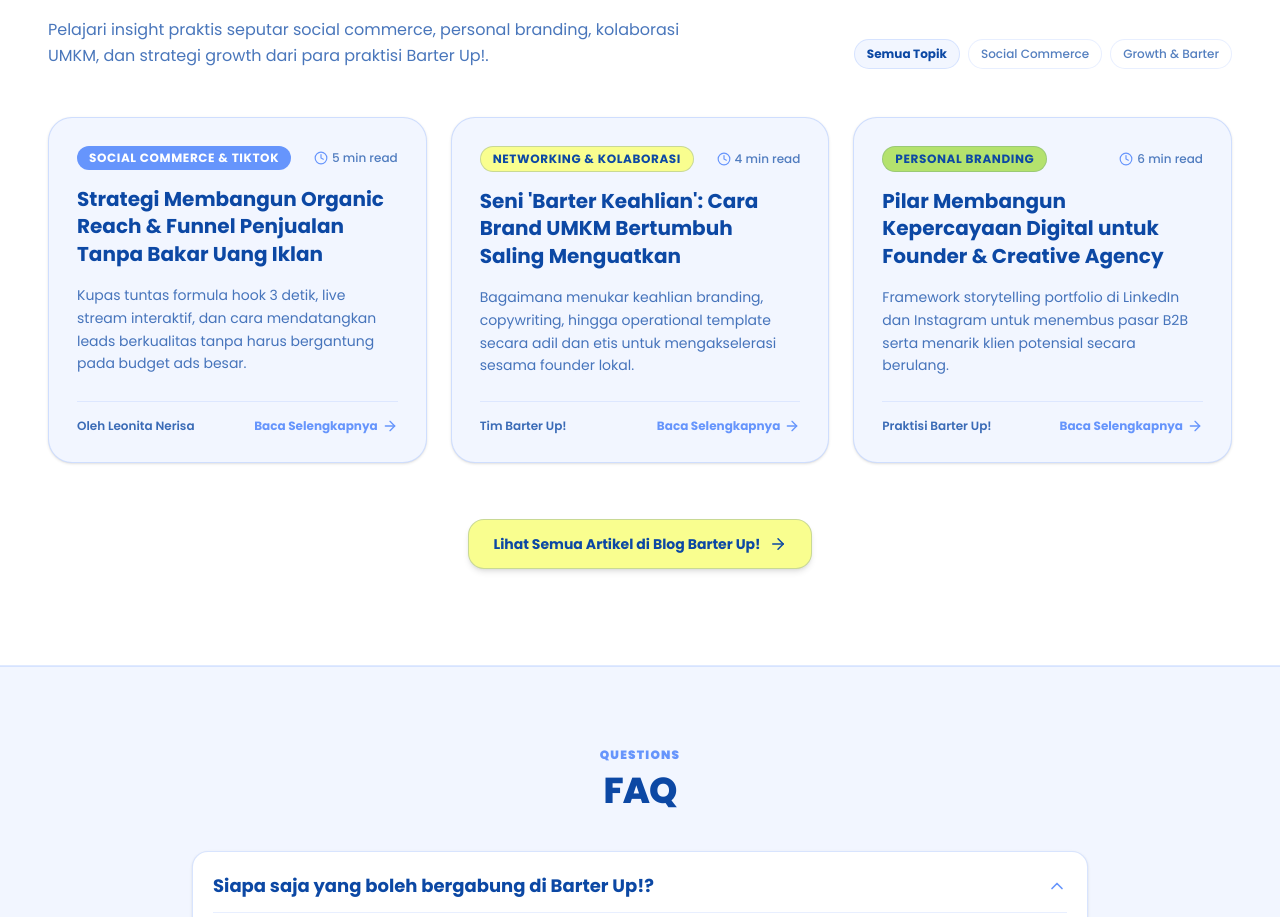
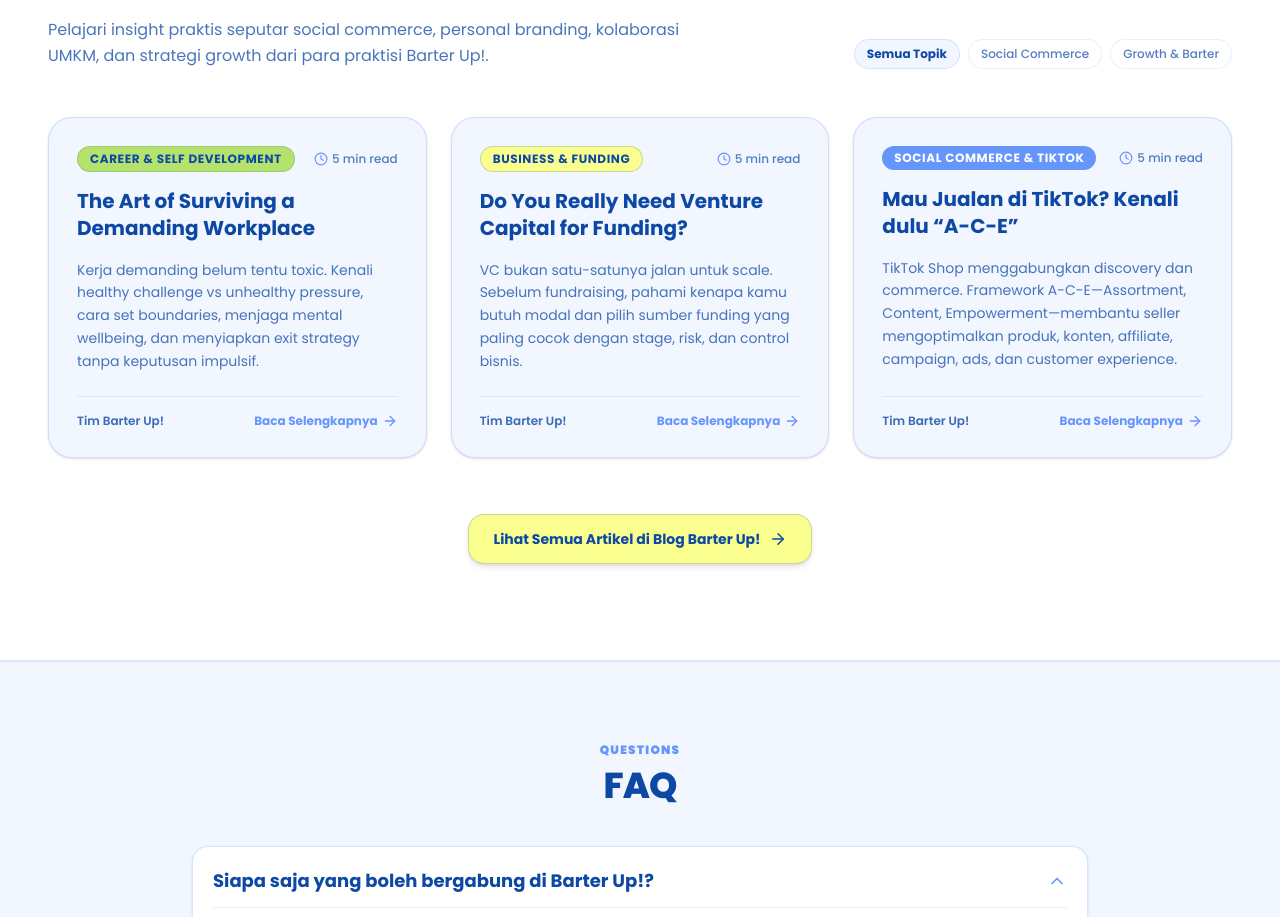
Before and after one commit to barterup-id/Website-Barter-Up-, a Next.js app: page / in a window 1280 px wide. Shown: the part 4156-5073 px from the top of the page. Built offline with nearby package versions, Linux system fonts and the light colour scheme.

Commit message:
fix: update homepage article source

```diff
--- a/app/page.tsx
+++ b/app/page.tsx
@@ -37,66 +37,69 @@
 
   const articlesData: (ArticleItem & {filterCategory: string})[] = [
     {
-      id: 'organic-reach',
+      id: 'demanding-workplace',
+      filterCategory: 'Growth & Barter',
+      category: 'Career & Self Development',
+      categoryTheme: 'bg-[#b4e26d] text-[#0c48a4] border border-[#0c48a4]/15',
+      readTime: '5 min read',
+      title: 'The Art of Surviving a Demanding Workplace',
+      summary: 'Kerja demanding belum tentu toxic. Kenali healthy challenge vs unhealthy pressure, cara set boundaries, menjaga mental wellbeing, dan menyiapkan exit strategy tanpa keputusan impulsif.',
+      author: 'Tim Barter Up!',
+      keyTakeaways: [
+        'Demanding workplace masih bisa sehat kalau ada respect, support, dan psychological safety.',
+        'Professional boundaries adalah energy management, prioritization, communication clarity, dan sustainability.',
+        'Kalau pressure sudah menggerus kesehatan dan growth, siapkan exit strategy secara strategis, bukan impulsif.',
+      ],
+      content: [
+        'Hustle culture sering bikin kita salah kaprah: sibuk dianggap achievement, fast response jadi ekspektasi, dan burnout malah dinormalisasi. Padahal productivity bukan self-worth. Jadi sebelum buru-buru resign, pertanyaan pertamanya bukan “kerjaan gue berat nggak?”, tapi “environment ini masih sehat nggak?”',
+        'Healthy workplace tetap bisa punya high standard. Bedanya, feedback membantu growth, mistakes jadi bahan belajar, komunikasi jelas, workload dikelola, dan pressure datang bersama support. Red flag mulai kelihatan ketika feedback berubah jadi humiliation, kamu takut speak up, workload terus overload, blaming culture jadi normal, atau badan tetap exhausted bahkan setelah istirahat.',
+        'Survival skill berikutnya adalah boundaries. Boundaries bukan berarti lazy atau difficult; ini soal energy management dan prioritization. Daripada bilang “I can’t”, coba: “I can help, but I need to adjust my priorities first.” Kalau semua dianggap urgent, tanyakan mana yang harus jadi priority. Protect peak-energy hours, stop glorifying multitasking, dan sisipkan recovery moments.',
+        'Bikin juga mental survival kit: detach dari office drama, punya support system di luar kerja, dan jaga identitas supaya hidupmu nggak cuma soal pekerjaan. Small rituals seperti jalan, olahraga, journaling, musik, meditasi, atau digital detox bisa membantu recovery. Kamu tetap bisa perform professionally tanpa mengorbankan emotional wellbeing.',
+        'Kalau anxiety sudah konstan, kesehatan terus menurun, growth mandek, values nggak lagi aligned, atau toxicity sudah dianggap normal, mulai siapkan next chapter. Bangun emergency savings, update CV dan LinkedIn, riset job market, upgrade skill, networking, dan rapikan portfolio. The best resignation is prepared, not impulsive.',
+      ],
+    },
+    {
+      id: 'venture-capital-funding',
+      filterCategory: 'Growth & Barter',
+      category: 'Business & Funding',
+      categoryTheme: 'bg-[#f9fe8f] text-[#0c48a4] border border-[#0c48a4]/20',
+      readTime: '5 min read',
+      title: 'Do You Really Need Venture Capital for Funding?',
+      summary: 'VC bukan satu-satunya jalan untuk scale. Sebelum fundraising, pahami kenapa kamu butuh modal dan pilih sumber funding yang paling cocok dengan stage, risk, dan control bisnis.',
+      author: 'Tim Barter Up!',
+      keyTakeaways: [
+        'Mulai dari “why”: jangan fundraising hanya karena butuh more money atau karena funding terlihat keren.',
+        'Alternatif startup funding mencakup bootstrapping, 3F, angel investor, grants, bank, P2P lending, sampai institutional investor.',
+        'Venture capital cocok untuk profil bisnis tertentu dan datang dengan trade-off, termasuk ownership/control dan ekspektasi growth.',
+      ],
+      content: [
+        'Banyak founder menganggap startup funding sama dengan venture capital. Padahal sebelum bikin pitch deck, jawab dulu satu pertanyaan simpel: why do you need funding? “I just need more money” tanpa use case yang jelas bukan strategy. Raising money just because it’s cool juga bisa punya konsekuensi: external funding dapat berarti sebagian control bisnis ikut berpindah.',
+        'Kalau bisnis masih bisa tumbuh dari cash flow sendiri, bootstrapping alias pakai modal sendiri bisa menjaga ownership dan fleksibilitas. Ada juga 3F—family, friends and fools—serta angel investor seperti wealthy individuals atau family office. Untuk bisnis tertentu, grants, incubator, accelerator, dan government incentives juga bisa jadi opsi non-VC.',
+        'Butuh debt financing? Bank bisa relevan untuk SME, terutama ketika bisnis punya credit profile dan kemampuan repayment yang jelas; collateral bisa menjadi pertimbangan. P2P lending menawarkan proses yang lebih quick dan flexible serta collateral yang bisa optional, tetapi cost of capital perlu dihitung hati-hati. Intinya: “cepat cair” belum tentu “paling sehat buat bisnis.”',
+        'Venture capital lebih identik dengan early-stage startup, khususnya tech company dengan potensi high growth dan high return. VC membawa capital dan bisa membuka network, tetapi founder perlu siap dengan dilution, governance, dan growth expectations. Di tahap lebih mature ada corporate VC, growth VC, sovereign wealth fund, private equity, hingga akhirnya public market atau IPO.',
+        'Jadi, do you really need VC? Jangan mulai dari nama investornya—mulai dari kebutuhan bisnis. Tentukan berapa modal yang dibutuhkan, untuk apa, kapan harus menghasilkan return, dan seberapa besar ownership/control yang rela kamu tukar. Funding terbaik bukan yang paling prestigious, tapi yang paling fit dengan business model dan stage kamu.',
+      ],
+    },
+    {
+      id: 'tiktok-ace',
       filterCategory: 'Social Commerce',
       category: 'Social Commerce & TikTok',
       categoryTheme: 'bg-[#6695fc] text-white',
       readTime: '5 min read',
-      title: 'Strategi Membangun Organic Reach & Funnel Penjualan Tanpa Bakar Uang Iklan',
-      summary:
-        'Kupas tuntas formula hook 3 detik, live stream interaktif, dan cara mendatangkan leads berkualitas tanpa harus bergantung pada budget ads besar.',
-      author: 'Oleh Leonita Nerisa',
+      title: 'Mau Jualan di TikTok? Kenali dulu “A-C-E”',
+      summary: 'TikTok Shop menggabungkan discovery dan commerce. Framework A-C-E—Assortment, Content, Empowerment—membantu seller mengoptimalkan produk, konten, affiliate, campaign, ads, dan customer experience.',
+      author: 'Tim Barter Up!',
       keyTakeaways: [
-        '3 detik pertama menentukan retensi penonton hingga 60% lebih lama',
-        'Live stream interaktif bukan sekadar jualan, melainkan ajang tanya jawab konsultatif',
-        'Bangun database leads langsung ke WhatsApp/CRM daripada membiarkan traffic menguap',
+        'A = Assortment: optimalkan product listing, hero SKU, pricing, promotion, keywords, dan product discovery.',
+        'C = Content: gunakan short video, livestream, self-brand content, KOL, dan creator affiliate untuk trigger demand.',
+        'E = Empowerment: perkuat customer experience, campaign, marketing, advertising, dan operational execution.',
       ],
       content: [
-        'Banyak brand UMKM terjebak dalam siklus ketergantungan pada paid traffic berbiaya tinggi. Ketika budget habis, konversi seketika anjlok. Di sesi Barter Up! bulan lalu, kami membedah bagaimana konten organik terstruktur dapat menjadi aset jangka panjang yang terus menghasilkan lead.',
-        'Kuncinya bukan memproduksi puluhan video acak setiap hari, melainkan memahami pemicu emosional audiens dalam 3 detik pembuka: sajikan masalah nyata yang mereka hadapi saat ini juga, lalu berikan solusi instan yang bisa langsung diuji coba.',
-        'Melalui kombinasi cerita otentik di balik layar dan sesi live shopping berbasis edukasi, sebuah brand fashion lokal anggota Barter Up! berhasil mencatat lonjakan penjualan 300% secara organik tanpa menaikkan alokasi iklan berbayar sepeser pun.',
-      ],
-    },
-    {
-      id: 'barter-keahlian',
-      filterCategory: 'Growth & Barter',
-      category: 'Networking & Kolaborasi',
-      categoryTheme: 'bg-[#f9fe8f] text-[#0c48a4] border border-[#0c48a4]/20',
-      readTime: '4 min read',
-      title: "Seni 'Barter Keahlian': Cara Brand UMKM Bertumbuh Saling Menguatkan",
-      summary:
-        'Bagaimana menukar keahlian branding, copywriting, hingga operational template secara adil dan etis untuk mengakselerasi sesama founder lokal.',
-      author: 'Tim Barter Up!',
-      keyTakeaways: [
-        'Tentukan nilai waktu dan output yang setara sebelum memulai barter',
-        'Gunakan perjanjian sederhana tertulis agar ekspektasi kedua belah pihak jelas',
-        'Fokus pada win-win impact jangka panjang, bukan hitungan transaksional sempit',
-      ],
-      content: [
-        'Barter keahlian adalah cara paling elegan bagi para profesional muda dan founder rintisan untuk memangkas kurva belajar tanpa harus mengeluarkan biaya konsultasi puluhan juta rupiah.',
-        'Misalnya, seorang copywriter yang membutuhkan audit website bisa menukar 3 artikel SEO berkualitas tinggi dengan sesi perbaikan kode dari seorang web developer berpengalaman. Keduanya mendapatkan output berkualitas tinggi dengan investasi tenaga keahlian masing-masing.',
-        'Di komunitas Barter Up!, kami menyusun formulir pemetaan kompetensi terstruktur sehingga setiap anggota dapat menemukan rekan barter yang tepat dengan nilai pertukaran yang adil dan transparan.',
-      ],
-    },
-    {
-      id: 'personal-branding',
-      filterCategory: 'Growth & Barter',
-      category: 'Personal Branding',
-      categoryTheme: 'bg-[#b4e26d] text-[#0c48a4] border border-[#0c48a4]/15',
-      readTime: '6 min read',
-      title: 'Pilar Membangun Kepercayaan Digital untuk Founder & Creative Agency',
-      summary:
-        'Framework storytelling portfolio di LinkedIn dan Instagram untuk menembus pasar B2B serta menarik klien potensial secara berulang.',
-      author: 'Praktisi Barter Up!',
-      keyTakeaways: [
-        'Orang membeli dari orang yang mereka percaya dan kenal ceritanya',
-        'Dokumentasikan proses kerja dan kegagalan yang berhasil diatasi',
-        'Sertakan bukti konkret angka dan testimoni klien dalam setiap studi kasus',
-      ],
-      content: [
-        'Di era kecerdasan buatan dan otomatisasi, diferensiasi terbesar seorang profesional atau agensi kreatif terletak pada reputasi dan kedalaman perspektif pribadinya.',
-        'Alih-alih hanya memamerkan hasil visual yang sudah jadi, founder yang sukses membangun trust digital selalu menceritakan proses di baliknya: mengapa keputusan tertentu diambil, bagaimana tantangan teknis diselesaikan, dan dampak riil apa yang dirasakan klien.',
-        'Ketika personal brand Anda terbangun kokoh, negosiasi harga tidak lagi menjadi beban, dan calon klien berkualitas tinggi akan datang dengan sendirinya melalui jalur inbound referral.',
+        'Di TikTok Shop, customer journey nggak selalu linear dari search, compare, lalu buy. Content bisa membuat goods find people: seseorang nonton short video atau livestream, tertarik, lalu langsung masuk ke product detail dan checkout. Karena itu strategi jualan di TikTok perlu menggabungkan commerce dan content—not just upload produk lalu berharap order masuk.',
+        'Framework yang perlu kamu kenal adalah A-C-E: Assortment, Content, dan Empowerment. A atau Assortment menjawab: produk apa yang paling tepat dijual dan bagaimana orang menemukannya? Rapikan Product Detail Page dengan high-resolution images, deskripsi yang jelas, relevant keywords untuk SEO/search, buzzwords dan hashtag. Lalu tentukan hero SKU, traffic hook, top-selling product, TikTok-exclusive offer, atau high-profit bundle sesuai objective.',
+        'C atau Content adalah mesin discovery. Kombinasikan self-brand short videos dan livestream dengan Top KOL atau creator affiliate. Konten harus punya hook yang relevan, selling point yang jelas, dan format yang cocok dengan audience. Untuk LIVE, detail seperti host persona, product grouping, teaser video, lighting, promo, CTA, dan cara host menjawab pain point bisa ikut memengaruhi performance.',
+        'E atau Empowerment adalah layer yang membuat semuanya scalable: customer experience, marketing, sales campaign, dan advertising. Di sini seller perlu paham siapa audience-nya, campaign mana yang relevan, bagaimana ads spend dioptimalkan, serta partner dan operational setup apa yang dibutuhkan agar growth nggak berhenti di satu video viral.',
+        'Simple-nya: jangan hanya kejar views. Pastikan assortment-nya right, content-nya engaging, dan empowerment-nya kuat. Saat A-C-E bekerja bareng, TikTok Shop punya peluang lebih besar mengubah discovery menjadi traffic, conversion, GMV, dan repeatable growth.',
       ],
     },
   ];
```
